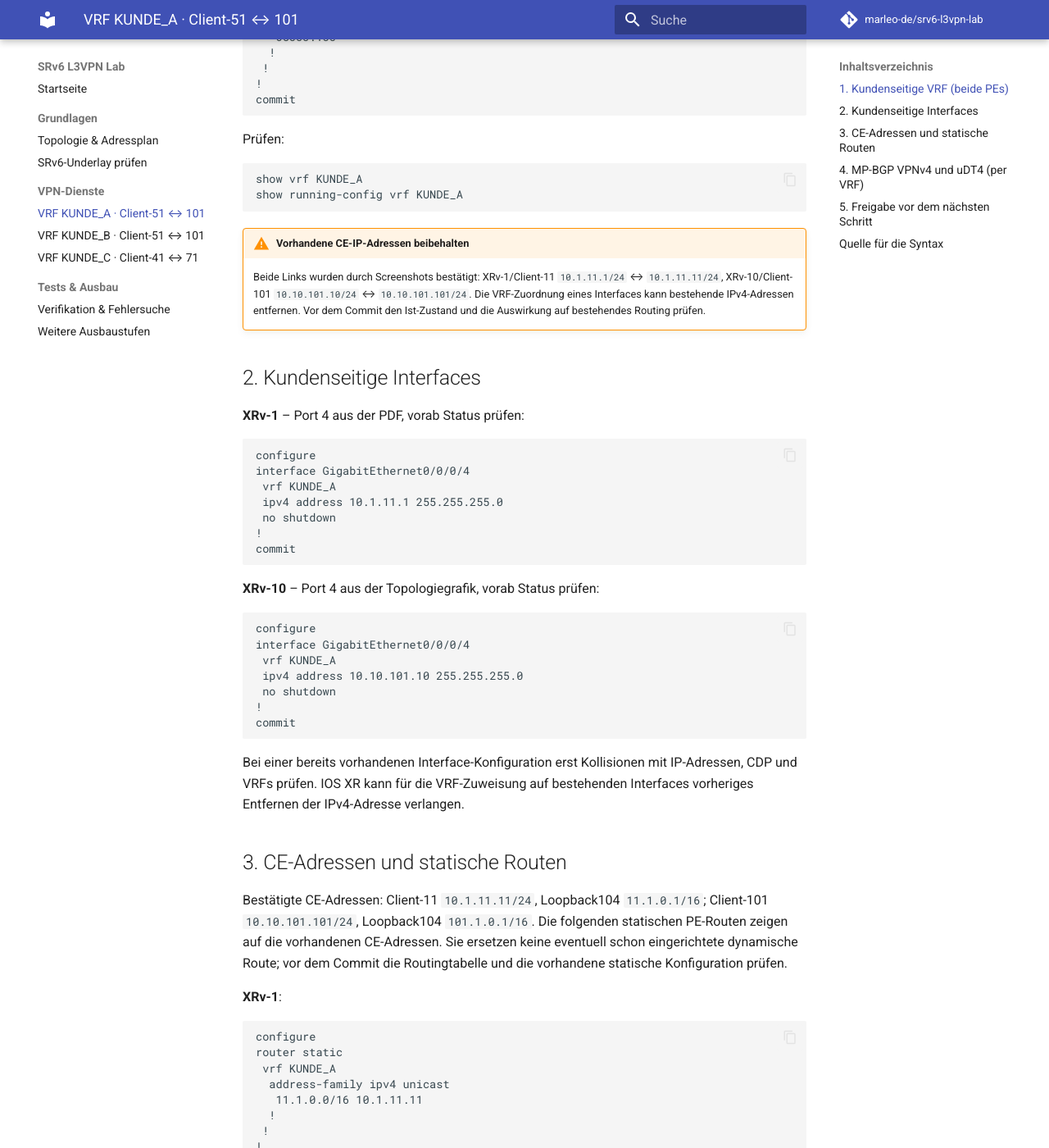
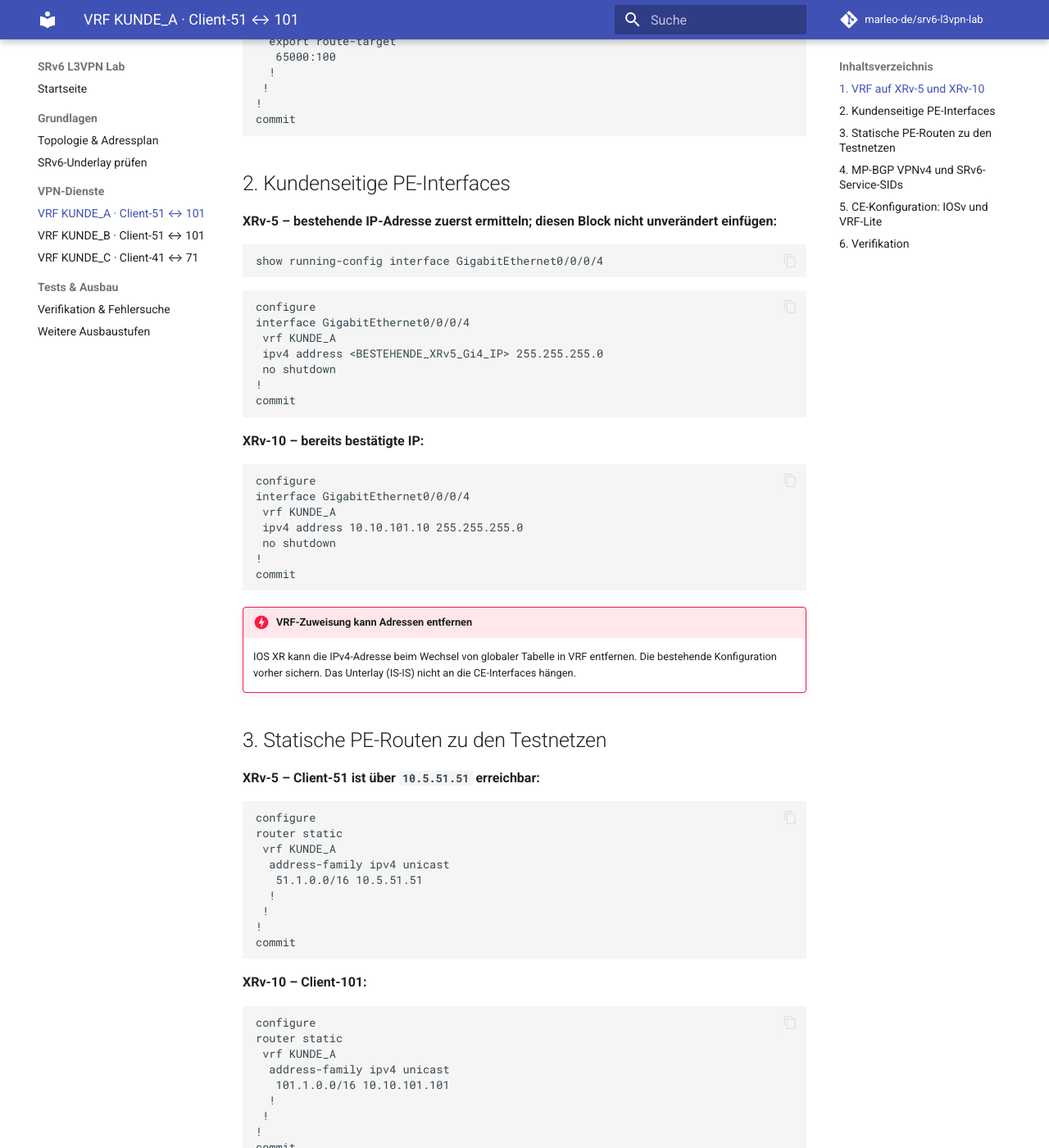
Before and after one commit to marleo-de/srv6-l3vpn-lab, an MkDocs documentation site: the page built from docs/l3vpn.md, in a window 1280 px wide and 1400 px high, scrolled down 545 px. Shown: the whole window at 82% size. Built offline with MkDocs 1.6.1 and Material for MkDocs 9.7.7, drawn with Linux system fonts in a browser that asks for light colours; comment, search, counter and statistics services are not loaded; some of the changed text lies outside the part shown.

Commit message:
Use Client-51/XRv-5 for VPN A/B and reorganize documentation

````diff
--- a/docs/l3vpn.md
+++ b/docs/l3vpn.md
@@ -1,11 +1,11 @@
-# Phase 2 – IPv4-L3VPN über SRv6
+# VRF KUNDE_A – Client-51 ↔ Client-101
 
-!!! warning "Lab-Konfiguration – nicht blind einspielen"
-    Die CE-Ports stammen aus Seite 3; KUNDE_A-Adressen sind inzwischen aus den Screenshots bestätigt. Nur neue BGP-/VRF-/SRv6-Kommandos sind ungetestet. Cisco dokumentiert die VPNv4/uDT4-Konfiguration für andere IOS-XR-Hardwarefamilien; XRv 9000 muss in diesem Lab praktisch geprüft werden.
+**PE-Paar:** XRv-5 ↔ XRv-10. **Route Target:** `65000:100`. **Provider-AS:** `65000`.
 
-## 1. Kundenseitige VRF (beide PEs)
+!!! warning "Vor der Konfiguration prüfen"
+    **Client-51 `Gi0/0=10.5.51.51/24` und Loopback104 `51.1.0.1/16` sind bestätigt.** Die tatsächliche IP auf **XRv-5 `Gi0/0/0/4` ist noch unbekannt**. Daher enthält dieses Kapitel dort ausdrücklich einen Platzhalter. Erst `show running-config interface GigabitEthernet0/0/0/4` auf XRv-5 lesen und dann diesen Wert einsetzen. Der IPv6/uSID-Transport und die SRv6-L3VPN-Unterstützung von XRv 9000 müssen ebenfalls geprüft werden.
 
-Auf **XRv-1** und **XRv-10**:
+## 1. VRF auf XRv-5 und XRv-10
 
 ```cisco
 configure
@@ -22,31 +22,25 @@ vrf KUNDE_A
 commit
 ```
 
-Prüfen:
+## 2. Kundenseitige PE-Interfaces
+
+**XRv-5 – bestehende IP-Adresse zuerst ermitteln; diesen Block nicht unverändert einfügen:**
 
 ```cisco
-show vrf KUNDE_A
-show running-config vrf KUNDE_A
+show running-config interface GigabitEthernet0/0/0/4
 ```
-
-!!! warning "Vorhandene CE-IP-Adressen beibehalten"
-    Beide Links wurden durch Screenshots bestätigt: XRv-1/Client-11 `10.1.11.1/24` ↔ `10.1.11.11/24`, XRv-10/Client-101 `10.10.101.10/24` ↔ `10.10.101.101/24`. Die VRF-Zuordnung eines Interfaces kann bestehende IPv4-Adressen entfernen. Vor dem Commit den Ist-Zustand und die Auswirkung auf bestehendes Routing prüfen.
-
-## 2. Kundenseitige Interfaces
-
-**XRv-1** – Port 4 aus der PDF, vorab Status prüfen:
 
 ```cisco
 configure
 interface GigabitEthernet0/0/0/4
  vrf KUNDE_A
- ipv4 address 10.1.11.1 255.255.255.0
+ ipv4 address <BESTEHENDE_XRv5_Gi4_IP> 255.255.255.0
  no shutdown
 !
 commit
 ```
 
-**XRv-10** – Port 4 aus der Topologiegrafik, vorab Status prüfen:
+**XRv-10 – bereits bestätigte IP:**
 
 ```cisco
 configure
@@ -58,27 +52,26 @@ interface GigabitEthernet0/0/0/4
 commit
 ```
 
-Bei einer bereits vorhandenen Interface-Konfiguration erst Kollisionen mit IP-Adressen, CDP und VRFs prüfen. IOS XR kann für die VRF-Zuweisung auf bestehenden Interfaces vorheriges Entfernen der IPv4-Adresse verlangen.
+!!! danger "VRF-Zuweisung kann Adressen entfernen"
+    IOS XR kann die IPv4-Adresse beim Wechsel von globaler Tabelle in VRF entfernen. Die bestehende Konfiguration vorher sichern. Das Unterlay (IS-IS) nicht an die CE-Interfaces hängen.
 
-## 3. CE-Adressen und statische Routen
+## 3. Statische PE-Routen zu den Testnetzen
 
-Bestätigte CE-Adressen: Client-11 `10.1.11.11/24`, Loopback104 `11.1.0.1/16`; Client-101 `10.10.101.101/24`, Loopback104 `101.1.0.1/16`. Die folgenden statischen PE-Routen zeigen auf die vorhandenen CE-Adressen. Sie ersetzen keine eventuell schon eingerichtete dynamische Route; vor dem Commit die Routingtabelle und die vorhandene statische Konfiguration prüfen.
-
-**XRv-1**:
+**XRv-5 – Client-51 ist über `10.5.51.51` erreichbar:**
 
 ```cisco
 configure
 router static
  vrf KUNDE_A
   address-family ipv4 unicast
-   11.1.0.0/16 10.1.11.11
+   51.1.0.0/16 10.5.51.51
   !
  !
 !
 commit
 ```
 
-**XRv-10**:
+**XRv-10 – Client-101:**
 
 ```cisco
 configure
@@ -92,16 +85,14 @@ router static
 commit
 ```
 
-## 4. MP-BGP VPNv4 und uDT4 (per VRF)
+## 4. MP-BGP VPNv4 und SRv6-Service-SIDs
 
-Die VPNv4-Nachbarschaft nutzt **IPv6-Loopbacks als Transport**. Die Route Targets unter `vrf` steuern den Import/Export, die RDs in BGP unterscheiden die VPN-Routen.
-
-**XRv-1**:
+**XRv-5:**
 
 ```cisco
 configure
 router bgp 65000
- bgp router-id 1.1.1.1
+ bgp router-id 1.1.1.5
  address-family vpnv4 unicast
  !
  neighbor 2001:db8:1:1::10
@@ -111,7 +102,7 @@ router bgp 65000
   !
  !
  vrf KUNDE_A
-  rd 65000:11
+  rd 65000:51
   address-family ipv4 unicast
    redistribute static
    segment-routing srv6
@@ -124,7 +115,7 @@ router bgp 65000
 commit
 ```
 
-**XRv-10**:
+**XRv-10:**
 
 ```cisco
 configure
@@ -132,7 +123,7 @@ router bgp 65000
  bgp router-id 1.1.1.10
  address-family vpnv4 unicast
  !
- neighbor 2001:db8:1:1::1
+ neighbor 2001:db8:1:1::5
   remote-as 65000
   update-source Loopback0
   address-family vpnv4 unicast
@@ -152,22 +143,22 @@ router bgp 65000
 commit
 ```
 
-!!! info "Warum pro VRF?"
-    `alloc mode per-vrf` wählt in der dokumentierten Cisco-Implementierung für IPv4-L3VPN das uDT4-Verhalten: eine servicegebundene SID je VRF statt einer SID pro Präfix. Keine manuelle SID fest vorgeben.
+Die dokumentierte Implementierung nutzt `alloc mode per-vrf` für eine servicebezogene SRv6-SID (uDT4). **Die XRv-9000-Datenebene ist dafür noch nicht verifiziert.**
 
-## 5. Freigabe vor dem nächsten Schritt
+## 5. CE-Konfiguration: IOSv und VRF-Lite
+
+Da **dieselben CEs auch KUNDE_B bedienen**, müssen die Routingtabellen auf Client-51 und Client-101 getrennt werden. Die bestehenden Loopback104 müssen in die **CE-VRF KUNDE_A** verschoben werden. Sonst liegen die Kundennetze weiterhin in der globalen Tabelle.
+
+Die CE-VRF-Lite-Schritte samt Risiken und Routingtrennung sind unter [KUNDE_B](kunde-b.md) beschrieben. CE-Befehle sind klassische IOS-Befehle, nicht IOS XR.
+
+## 6. Verifikation
 
 ```cisco
+show vrf KUNDE_A
+show route vrf KUNDE_A
 show bgp vpnv4 unicast summary
 show bgp vpnv4 unicast
-show route vrf KUNDE_A
 show segment-routing srv6 sid
 ```
 
-Wenn BGP zwar VPNv4-Routen austauscht, aber keine uDT4-Service-SID installiert wird, **nicht** die Datenebene als erfolgreich bewerten. Weiter bei [Verifikation](verifikation.md).
-
-Nach erfolgreicher Prüfung folgt die [zweite VRF KUNDE_B](kunde-b.md) auf Interface `Gi0/0/0/5`.
-
-## Quelle für die Syntax
-
-[Cisco NCS 5500 IOS XR 25.x, Abschnitt IPv4-L3VPN über SRv6 Micro-SIDs](https://www.cisco.com/c/en/us/td/docs/iosxr/ncs5500/segment-routing/25xx/configuration/guide/b-segment-routing-cg-ncs5500-25xx.pdf). Die konkrete Plattformunterstützung von XRv 9000 bleibt offen.
+Erwartung: auf XRv-5 `51.1.0.0/16` als lokale statische Route und `101.1.0.0/16` als VPNv4/BGP-Route; auf XRv-10 umgekehrt. Zusätzlich eine funktionsfähige SRv6-Service-SID und **beidseitige** CE-Konnektivität. Für die zu testende Rückroute auf den CEs siehe [Verifikation](verifikation.md).
````
